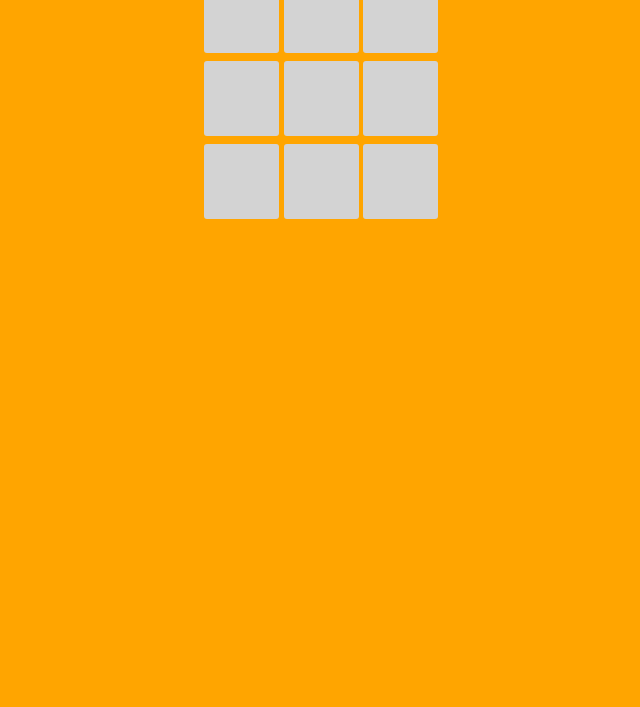
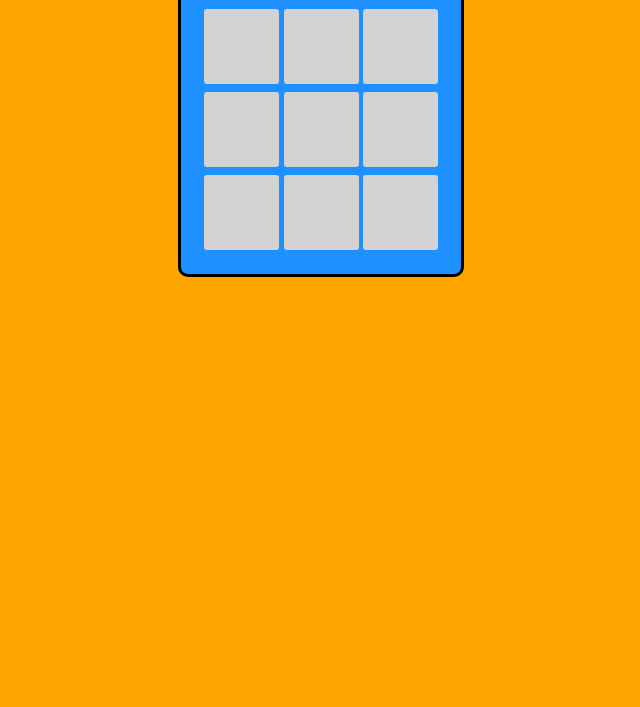
Before and after one commit to joaopaulols/Projeto-5, a plain HTML site: page index.html in a window 1280 px wide. Shown: the part 93-800 px from the top of the page, without its empty margins (319-959 px from the left). Drawn offline with Linux system fonts and the light colour scheme.

Commit message:
Update style.css

```diff
--- a/style.css
+++ b/style.css
@@ -5,6 +5,10 @@ h2{
 .container{
 	margin: 0 auto;
 	max-width: 240px;
+	padding: 20px;
+	border-radius: 10px;
+	background-color: dodgerblue;
+	border: 3px solid black;
 }
 
 .tabuleiro{
```
